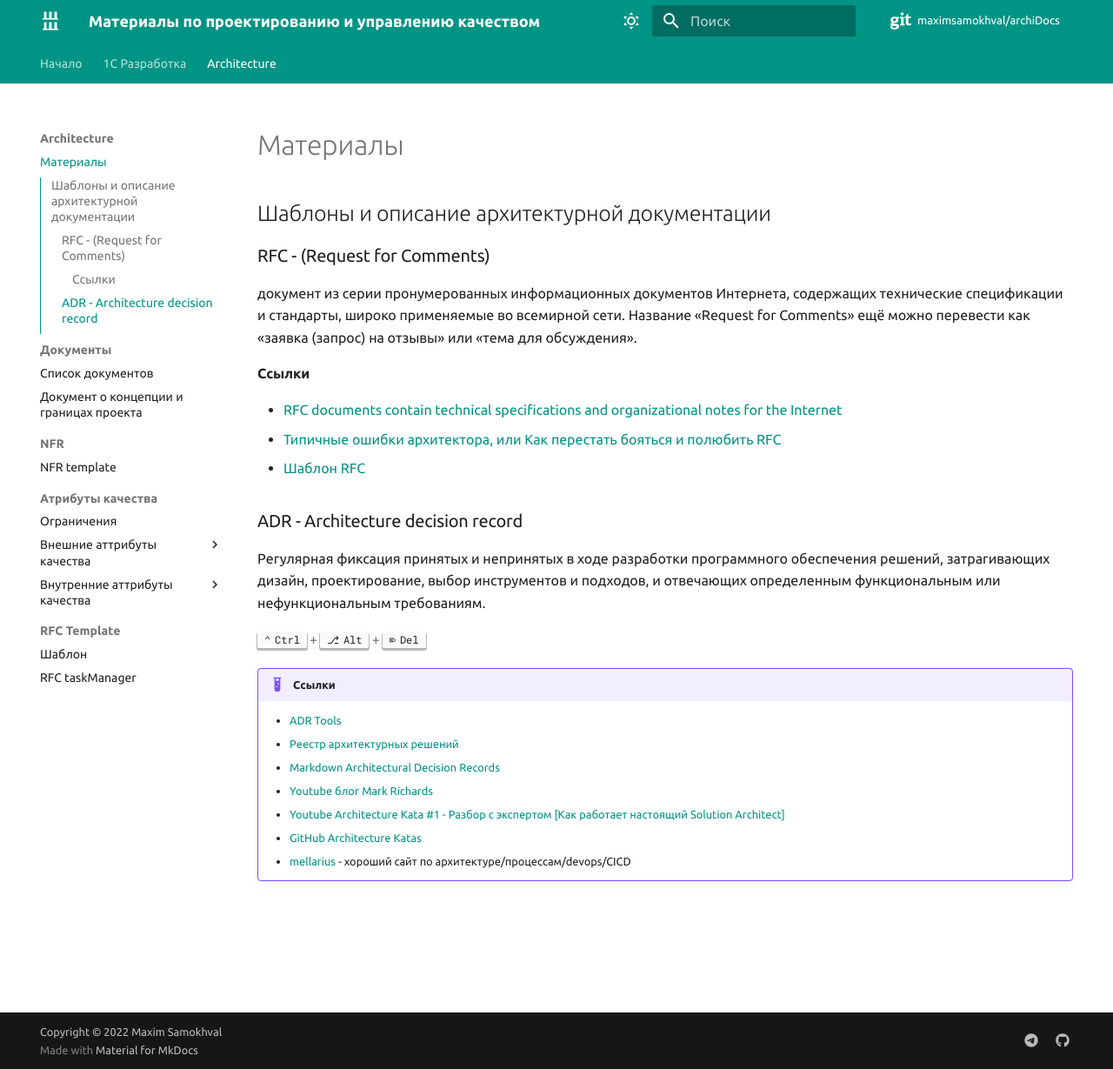
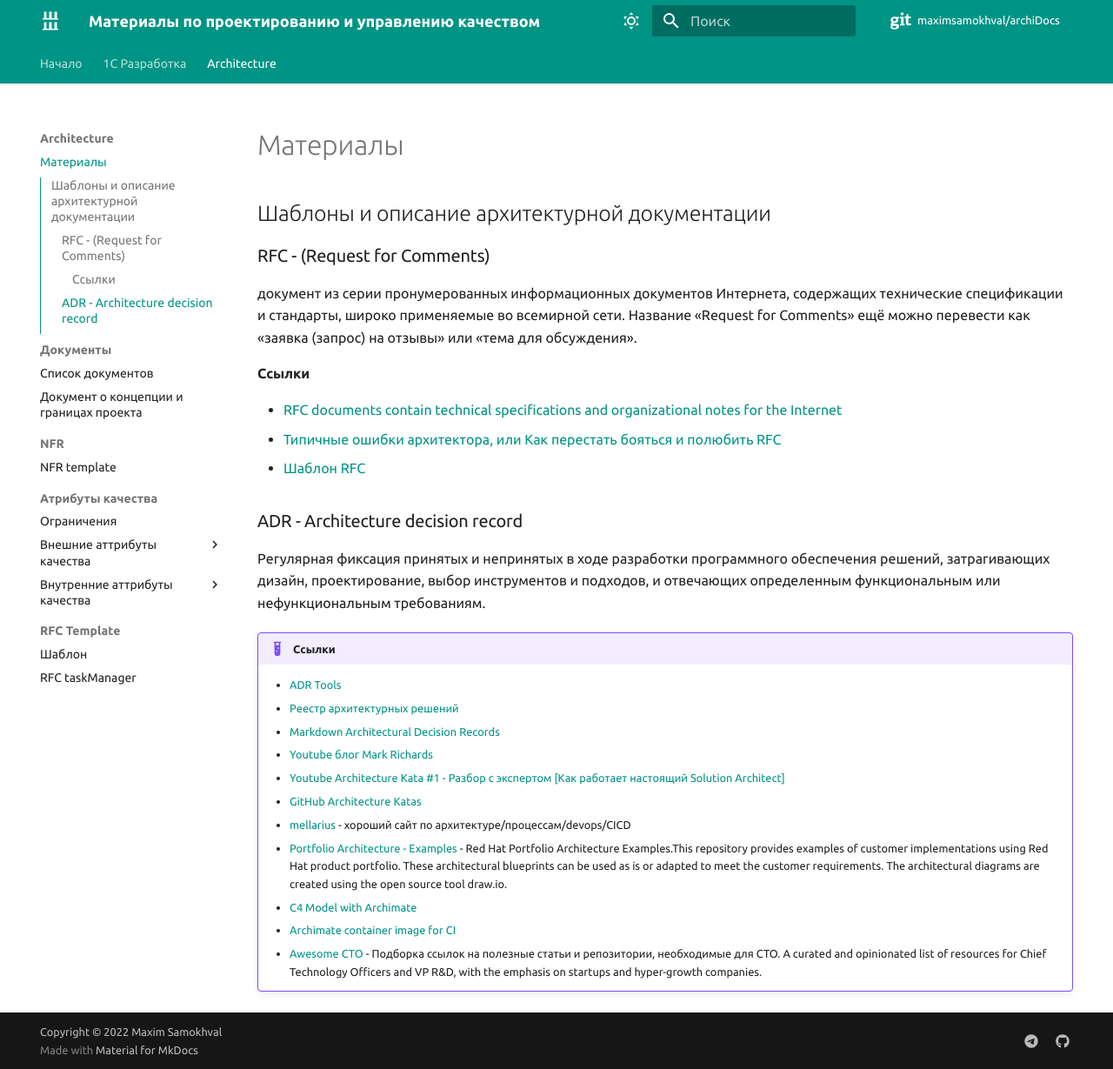
Before and after one commit to maximsamokhval/archiDocs, an MkDocs documentation site: the page built from docs/Architecture/index.md, in a window 1280 px wide and 1229 px high. Shown: the whole window at 87% size. Built offline with MkDocs 1.6.1 and Material for MkDocs 9.7.7, drawn with Linux system fonts in a browser that asks for light colours; comment, search, counter and statistics services are not loaded.

Commit message:
docs(links): 🔗 add repo to architect

```diff
--- a/docs/Architecture/index.md
+++ b/docs/Architecture/index.md
@@ -13,8 +13,6 @@
 
 Регулярная фиксация принятых и непринятых в ходе разработки программного обеспечения решений, затрагивающих дизайн, проектирование, выбор инструментов и подходов, и отвечающих определенным функциональным или нефункциональным требованиям.
 
-++ctrl+alt+delete++
-
 
 !!! example "Ссылки"
     - [ADR Tools](https://github.com/npryce/adr-tools)
@@ -24,3 +22,7 @@
     - [Youtube Architecture Kata #1 - Разбор с экспертом [Как работает настоящий Solution Architect]](https://youtu.be/6MDKKuqn07A)
     - [GitHub Architecture Katas](https://github.com/team7katas/sysopsquad)
     - [mellarius](https://mellarius.ru/) - хороший сайт по архитектуре/процессам/devops/CICD
+    - [Portfolio Architecture - Examples](https://gitlab.com/redhatdemocentral/portfolio-architecture-examples) - Red Hat Portfolio Architecture Examples.This repository provides examples of customer implementations using Red Hat product portfolio. These architectural blueprints can be used as is or adapted to meet the customer requirements. The architectural diagrams are created using the open source tool draw.io.
+    - [C4 Model with Archimate](https://www.archimatetool.com/blog/2020/04/18/c4-model-architecture-viewpoint-and-archi-4-7/)
+    - [Archimate container image for CI](https://github.com/marketplace/actions/deploy-archi-report)
+    - [Awesome CTO](https://github.com/kuchin/awesome-cto) - Подборка ссылок на полезные статьи и репозитории, необходимые для CTO. A curated and opinionated list of resources for Chief Technology Officers and VP R&D, with the emphasis on startups and hyper-growth companies.
```
